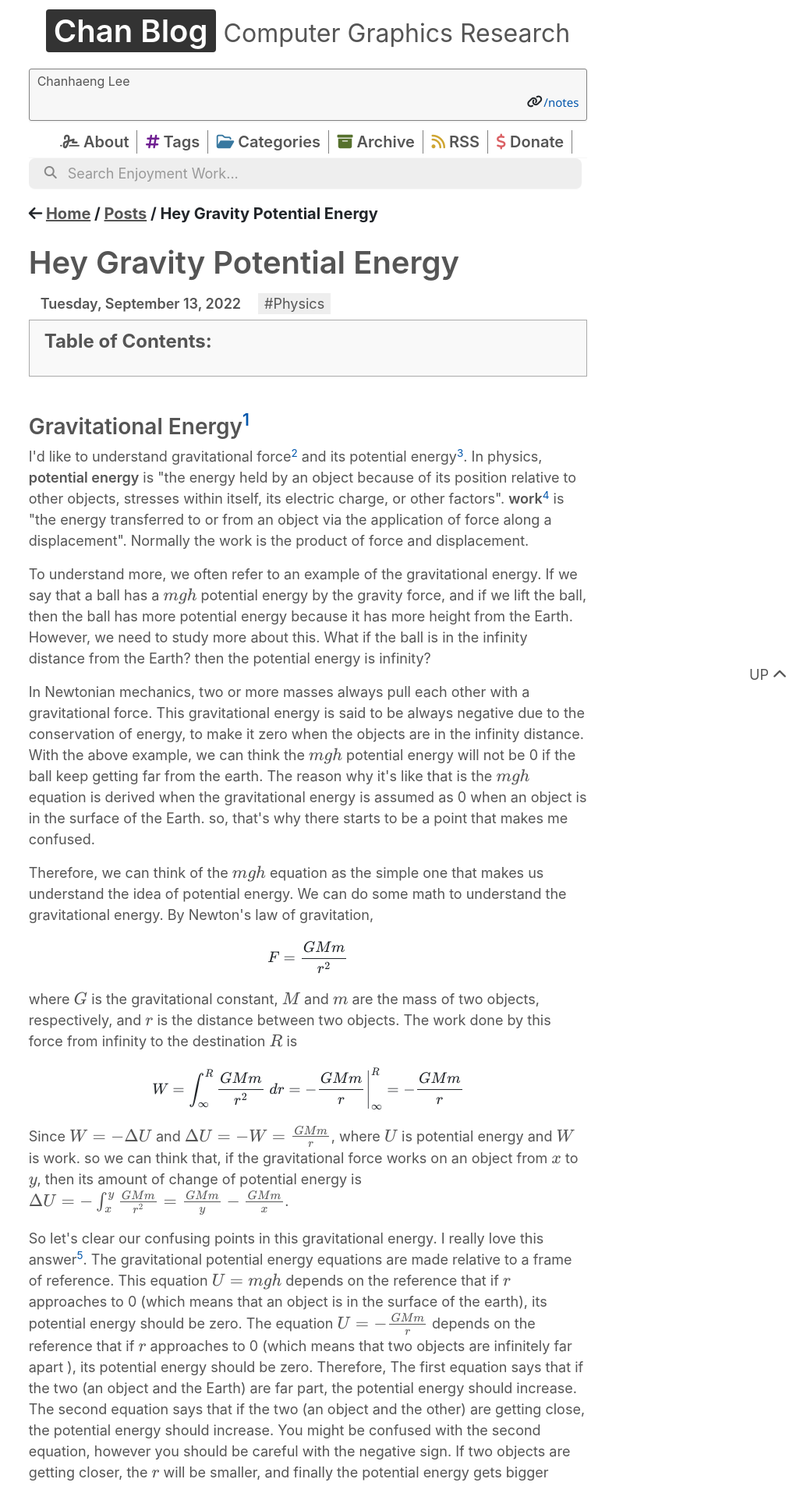
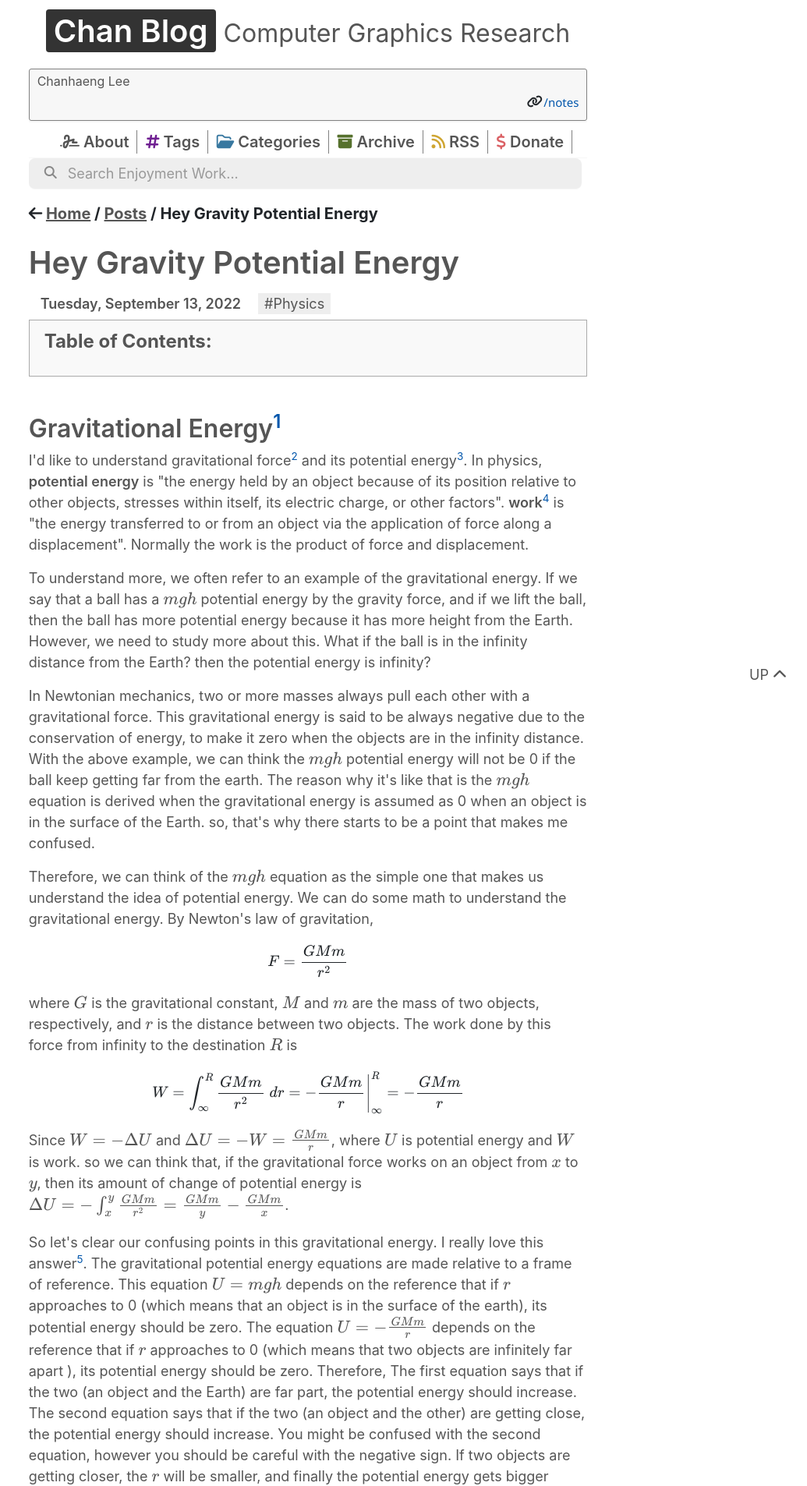
Before and after one commit to lch32111/lch32111.github.io, a Jekyll site: the page built from _posts/2022-09-13-Hey-Gravity-Potential-Energy.md, in a window 1280 px wide. Shown: the top 1906 px of the page at 78% size, without its empty margins (245-1280 px from the left). Built offline with Jekyll 4.4.1, drawn with Linux system fonts in a browser that asks for light colours; nearby versions of some CDN libraries.

Commit message:
Fix again

```diff
--- a/_posts/2022-09-13-Hey-Gravity-Potential-Energy.md
+++ b/_posts/2022-09-13-Hey-Gravity-Potential-Energy.md
@@ -12,7 +12,7 @@ author : Chanhaeng Lee
 
 
 
-### Gravitational Energy[^1]
+## Gravitational Energy[^1]
 
 I'd like to understand gravitational force[^2] and its potential energy[^3].  In physics, **potential energy** is "the energy held by an object because of its position relative to other objects, stresses within itself, its electric charge, or other factors".  **work**[^4] is "the energy transferred to or from an object via the application of force along a displacement". Normally the work is the product of force and displacement.
 
@@ -45,6 +45,10 @@ So let's clear our confusing points in this gravitational energy. I really love
 So, I think if there is no statement that you should calculate the gravitational potential energy relative to the Earth, then you can just use the $$U = - \frac{GMm}{r}$$ which depends on the assumption I told you above.
 
 
+
+---
+
+
 [^1]: Gravitational energy. (2022, September, 14). In Wikipedia. https://en.wikipedia.org/wiki/Gravitational_energy
 [^2]: Newton's law of universal gravitation. (2022, September, 14). In Wikipedia. https://en.wikipedia.org/wiki/Newton%27s_law_of_universal_gravitation
 [^3]: Potential energy. (2022. September, 14). In Wikipedia. https://en.wikipedia.org/wiki/Potential_energy
```
